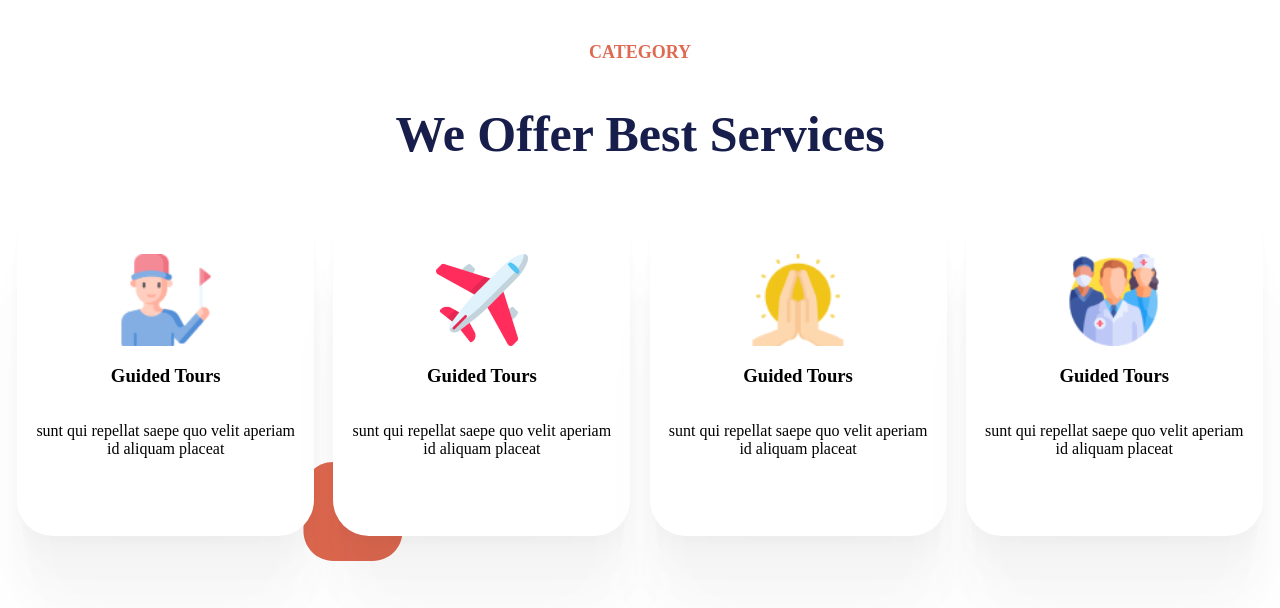
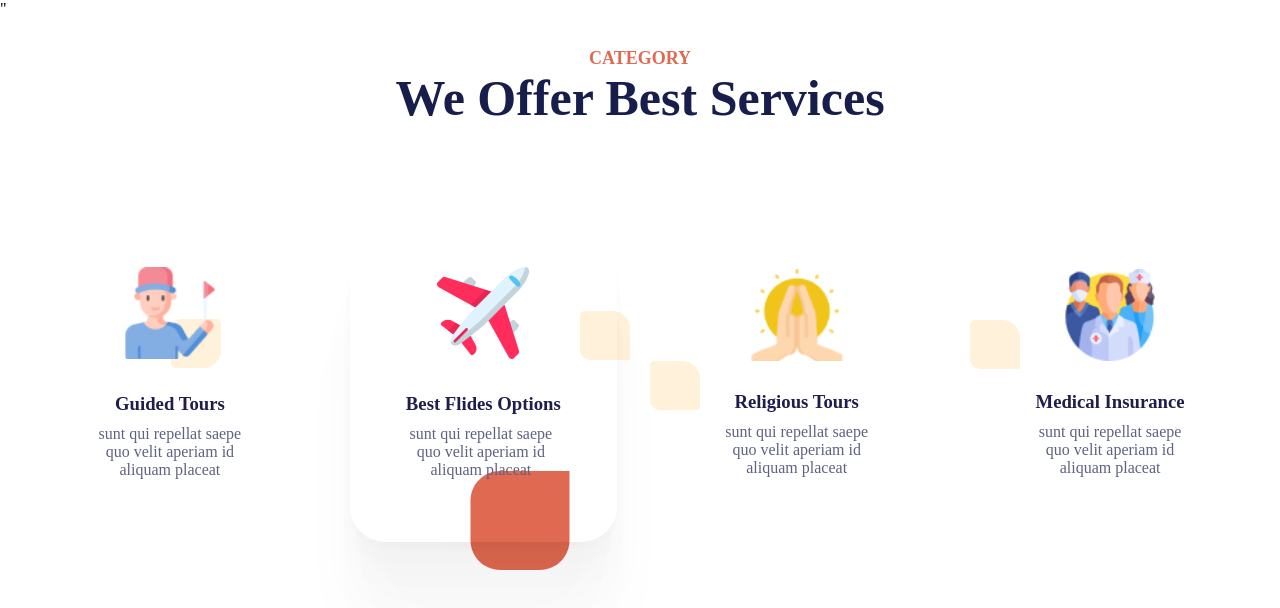
Before and after one commit to archis-academy/tour-and-travel-jan-1-tr, a plain HTML site: page index.html in a window 1280 px wide. Drawn offline with Linux system fonts and the light colour scheme; a web font is replaced by a local one.

Commit message:
tolga/PR-3-Homepage-Best-Services-bazı-düzeltmeler-yapıldı

```diff
--- a/index.html
+++ b/index.html
@@ -3,41 +3,55 @@
 <head>
     <meta charset="UTF-8">
     <meta name="viewport" content="width=device-width, initial-scale=1.0">
-    <link rel="stylesheet" href="styles/index.css">
-    <title>Homepage</title>
+    <link rel="stylesheet" href="styles/index.css" />
+    <link rel="stylesheet" href="styles/shared.css" />
+    <link rel="preconnect" href="https://fonts.googleapis.com">
+    <link rel="preconnect" href="https://fonts.gstatic.com" crossorigin>
+    <link href="https://fonts.googleapis.com/css2?family=Volkhov&display=swap" rel="stylesheet">"
+    <title>Tour And Travel</title>
 </head>
 <body>
-    <div class="container">
-        <div class="title-container">
-            <h6 class="subtitle" >CATEGORY</h6>
+    <div class="best-services-container">
+        <div class="best-services-title-container">
+            <h6 class="subtitle">CATEGORY</h6>
             <h1 class="title">We Offer Best Services</h1>
-
         </div>
        <div class="card-container">
         <div class="card">
-            <img class="image" src="images/homepage-services-human.png" alt="">
-            <h3>Guided Tours</h3>
-            <p>sunt qui repellat saepe quo velit aperiam id aliquam placeat</p>
+            <div class="services-img-box" >
+                <img class="best-services-image" src="images/homepage-services-human.png" alt="">
+            <div class="test-div"></div>
+            </div>
+            <div>
+                <h3 class="best-services-img-title" >Guided Tours</h3>
+            <p class="best-services-p" >sunt qui repellat saepe quo velit aperiam id aliquam placeat</p>
+            </div>
+        </div>
+        <div class="card plane-card">
+            <img class="moon-image" src="images/svg/moon.svg" alt="">
+            <div> <img class="best-services-image" src="images/homepage-services-plane.png" alt="">
+                <div class="plane-box" ></div>
+            </div>
+            <div> <h3 class="best-services-img-title" >Best Flides Options</h3>
+                <p class="best-services-p" >sunt qui repellat saepe quo velit aperiam id aliquam placeat</p>
+                 </div>
 
         </div>
         <div class="card">
-            <img class="image" src="images/homepage-services-plane.png" alt="">
-            <img class="moon-image" src="images/svg/moon.svg" alt="">
-            <h3>Guided Tours</h3>
-            <p>sunt qui repellat saepe quo velit aperiam id aliquam placeat</p>
-
+            <img class="best-services-image" src="images/homepage-services-hands.png" alt="">
+            <div class="hands-box"></div>
+            <div>
+            <h3 class="best-services-img-title" >Religious Tours</h3>
+            <p class="best-services-p" >sunt qui repellat saepe quo velit aperiam id aliquam placeat</p>
+        </div>
         </div>
         <div class="card">
-            <img class="image" src="images/homepage-services-hands.png" alt="">
-            <h3>Guided Tours</h3>
-            <p>sunt qui repellat saepe quo velit aperiam id aliquam placeat</p>
-
+            <img class="best-services-image" src="images/homepage-services-medical.png" alt="">
+            <div class="medical-box"></div>
+            <div>
+            <h3 class="best-services-img-title" >Medical Insurance</h3>
+            <p class="best-services-p" >sunt qui repellat saepe quo velit aperiam id aliquam placeat</p>
         </div>
-        <div class="card">
-            <img class="image" src="images/homepage-services-medical.png" alt="">
-            <h3>Guided Tours</h3>
-            <p>sunt qui repellat saepe quo velit aperiam id aliquam placeat</p>
-
         </div>
        </div>
     </div>
--- a/styles/index.css
+++ b/styles/index.css
@@ -1,12 +1,13 @@
-.container {
+.best-services-container {
     width: 100%;
+
 
 }
 
-.title-container {
+.best-services-title-container {
     width: 50%;
     height: 150px;
-    margin: 0 auto;
+    margin: 30px auto;
 
 
 }
@@ -14,18 +15,19 @@
 .title {
     color: #181E4B;
     text-align: center;
-    font-family: Volkhov;
+    font-family: "Volkhov" sans-serif;
     font-size: 50px;
     font-style: normal;
     font-weight: 700;
     line-height: normal;
     text-transform: capitalize;
+
 }
 
 .subtitle {
     color: #DF6951;
     text-align: center;
-    font-family: Poppins;
+    font-family: "Poppins" sans-serif;
     font-size: 18px;
     font-style: normal;
     font-weight: 600;
@@ -35,23 +37,35 @@
 .card {
     width: 267px;
     height: 314px;
-    flex-shrink: 0;
-    background-color: white;
     padding: 15px;
     display: flex;
     flex-direction: column;
     align-items: center;
     justify-content: center;
     border-radius: 36px;
-    background: var(--white, #FFF);
-    box-shadow: 0px 1.852px 3.148px 0px rgba(0, 0, 0, 0.00), 0px 8.148px 6.519px 0px rgba(0, 0, 0, 0.01), 0px 20px 13px 0px rgba(0, 0, 0, 0.01), 0px 38.519px 25.481px 0px rgba(0, 0, 0, 0.01), 0px 64.815px 46.852px 0px rgba(0, 0, 0, 0.02), 0px 100px 80px 0px rgba(0, 0, 0, 0.02);
-    position: relative;
     text-align: center;
+
 
 
 }
 
+.best-services-p{
+    color: #5E6282;
+    margin-top: 10px;
+    font-size: 16px;
+    font-weight: 500;
+    width: 150px;
+    height: 78px;
+}
+
+.best-services-img-title{
+    color: #1E1D4C;
+    padding-top: 30px;
+
+}
+
 .card-container {
+    max-width: 1350px;
     display: flex;
     align-items: center;
     justify-content: space-evenly;
@@ -61,9 +75,10 @@
 
 }
 
-.image {
+.best-services-image {
     width: 92px;
     height: 92px;
+    z-index: 0;
     flex-shrink: 0;
 
 }
@@ -71,11 +86,66 @@
 .moon-image {
     width: 100px;
     height: 100px;
-    flex-shrink: 0;
     position: absolute;
-    bottom: -25px;
-    left: -30px;
-    z-index: -2;
+    left: 470px;
+    top: 470px;
+    z-index: -1;
 
 
 }
+
+.services-img-box{
+    position: relative;
+    z-index: 0;
+}
+
+.test-div{
+    width: 50px;
+    height: 49px;
+    border-radius: 10px 5px 18px 5px;
+    background-color: #FFF1DA;
+    position: absolute;
+    bottom: -5px;
+    right: -5px;
+    z-index: -1;
+
+}
+
+.hands-box{
+    width: 50px;
+    height: 49px;
+    border-radius: 5px 18px 2px 10px;
+    background-color: #FFF1DA;
+    position: absolute;
+    bottom: 390px;
+    right: 580px;
+    z-index: -1;
+}
+
+.medical-box{
+    width: 50px;
+    height: 49px;
+    border-radius: 5px 18px 2px 10px;
+    background-color: #FFF1DA;
+    position: absolute;
+    top: 320px;
+    right: 260px;
+    z-index: -1;
+}
+
+.plane-box{
+    width: 50px;
+    height: 49px;
+    border-radius: 5px 18px 2px 10px;
+    background-color: #FFF1DA;
+    position: absolute;
+    flex-shrink: 0;
+    bottom: 440px;
+    left: 580px;
+    z-index: -1;
+
+}
+.plane-card{
+    box-shadow: 0px 1.852px 3.148px 0px rgba(0, 0, 0, 0.00), 0px 8.148px 6.519px 0px rgba(0, 0, 0, 0.01), 0px 20px 13px 0px rgba(0, 0, 0, 0.01), 0px 38.519px 25.481px 0px rgba(0, 0, 0, 0.01), 0px 64.815px 46.852px 0px rgba(0, 0, 0, 0.02), 0px 100px 80px 0px rgba(0, 0, 0, 0.02);
+
+}
```
